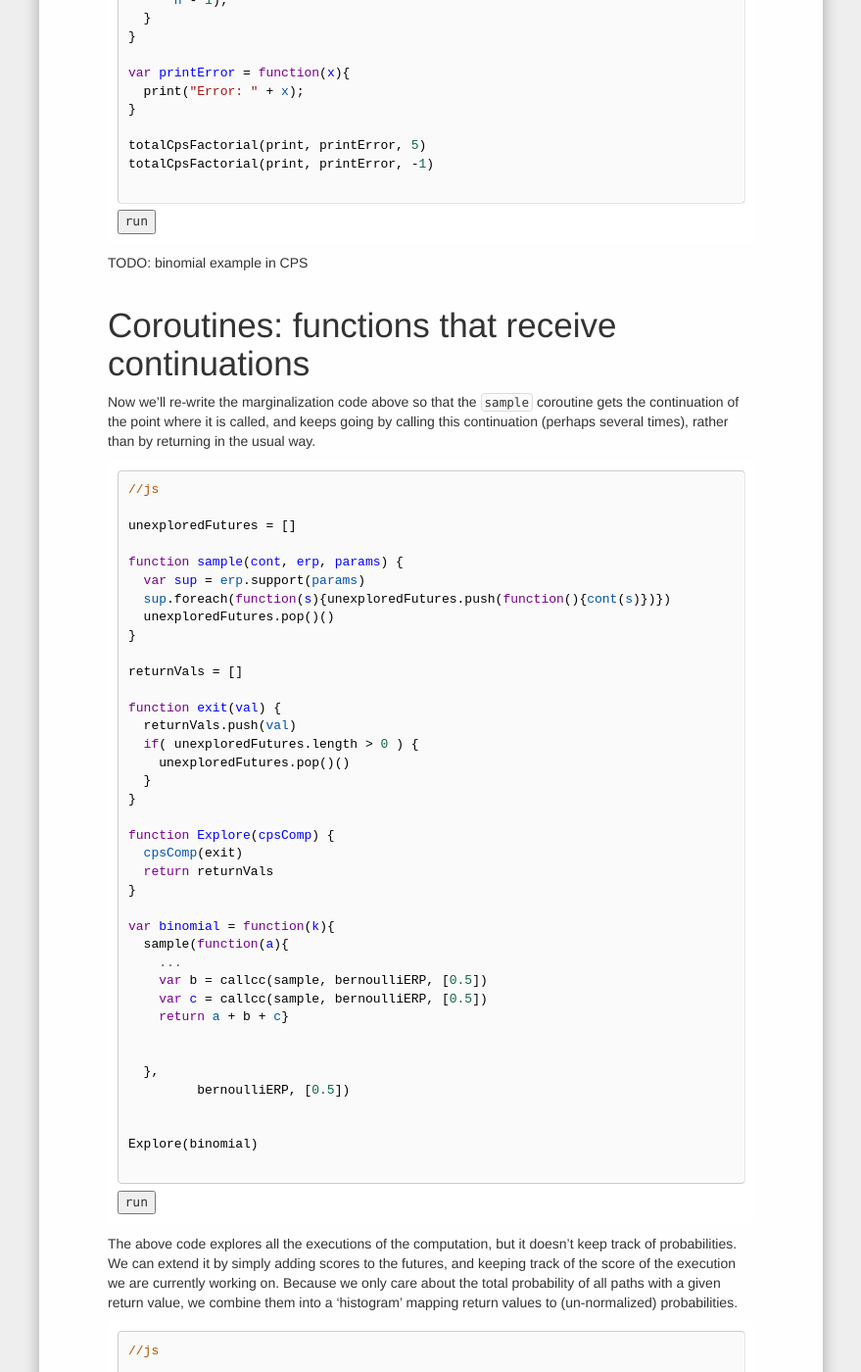
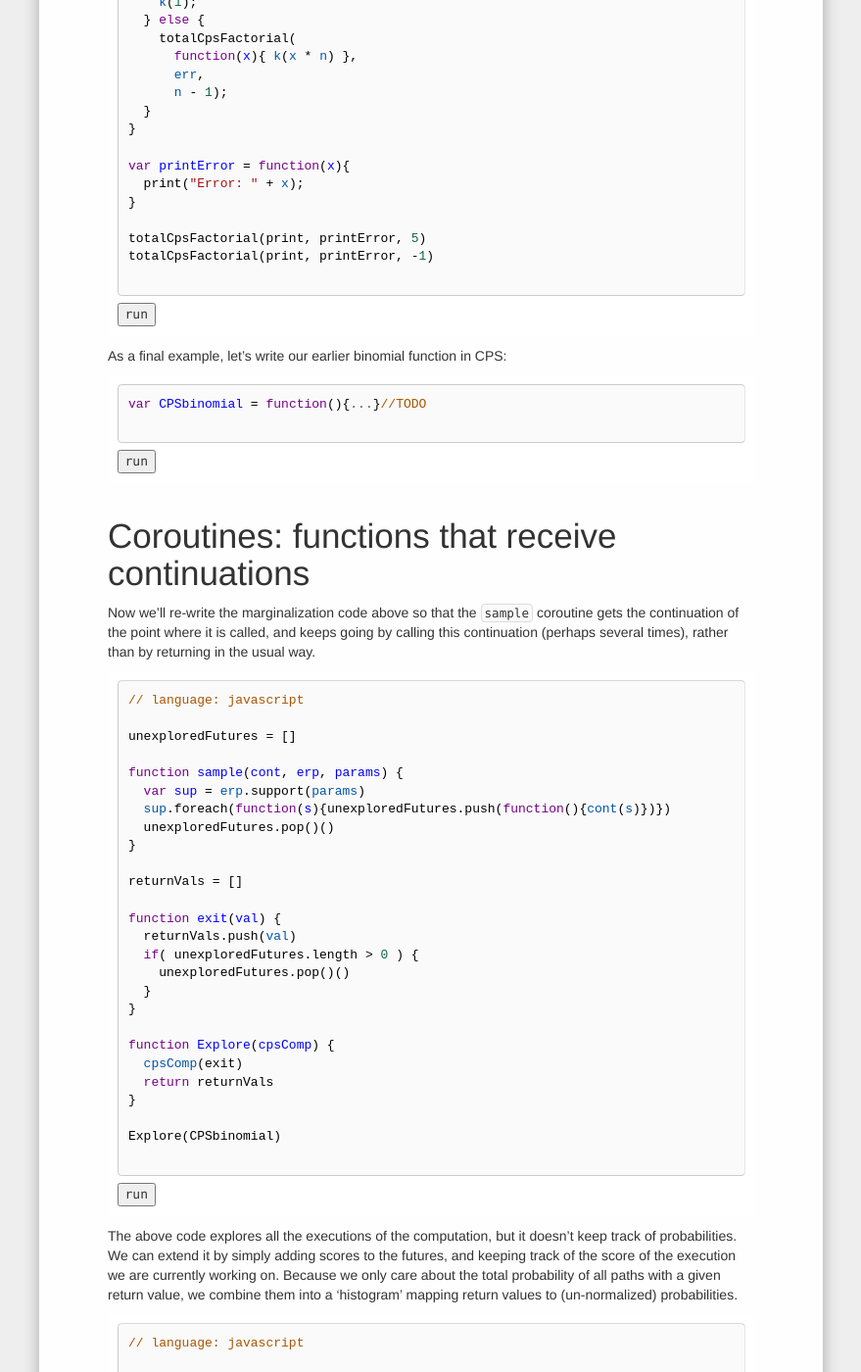
Before and after one commit to probmods/dippl, a Jekyll site: the page built from lectures/03-enumeration.md, in a window 1280 px wide and 1400 px high, scrolled down 3613 px. Shown: the whole window at 98% size, without its empty margins (200-1079 px from the left). Built offline with Jekyll 4.4.1, drawn with Linux system fonts in a browser that asks for light colours; nearby versions of some CDN libraries; library files that are not in the unit come from our copies; a script that is not in the unit is left out; some of the changed text lies outside the part shown.

Commit message:
cleaning up enumeration

```diff
--- a/lectures/03-enumeration.md
+++ b/lectures/03-enumeration.md
@@ -13,7 +13,8 @@ var binomial = function(){
     var a = sample(bernoulliERP, [0.5])
     var b = sample(bernoulliERP, [0.5])
     var c = sample(bernoulliERP, [0.5])
-    return a + b + c}
+    return a + b + c
+}
 
 Enumerate(binomial)
 ~~~
@@ -21,7 +22,7 @@ Enumerate(binomial)
 We can view `sample` and `factor` as coroutines for exploring a computation, which are installed by an inference operator.
 
 ~~~
-//js
+// language: javascript
 
 function sample(erp, params) {
   return erp.support()[0]
@@ -30,12 +31,6 @@ function sample(erp, params) {
 function Marginalize(comp) {
   return comp()
 }
-
-var binomial = function(){
-    var a = sample(bernoulliERP, [0.5])
-    var b = sample(bernoulliERP, [0.5])
-    var c = sample(bernoulliERP, [0.5])
-    return a + b + c}
 
 Marginalize(binomial)
 ~~~
@@ -163,7 +158,11 @@ totalCpsFactorial(print, printError, 5)
 totalCpsFactorial(print, printError, -1)
 ~~~~
 
-TODO: binomial example in CPS
+As a final example, let's write our earlier binomial function in CPS:
+
+~~~
+var CPSbinomial = function(){...}//TODO
+~~~
 
 
 # Coroutines: functions that receive continuations
@@ -171,7 +170,7 @@ TODO: binomial example in CPS
 Now we'll re-write the marginalization code above so that the `sample` coroutine gets the continuation of the point where it is called, and keeps going by calling this continuation (perhaps several times), rather than by returning in the usual way.
 
 ~~~
-//js
+// language: javascript
 
 unexploredFutures = []
 
@@ -195,25 +194,13 @@ function Explore(cpsComp) {
   return returnVals
 }
 
-var binomial = function(k){
-  sample(function(a){
-    ...
-    var b = callcc(sample, bernoulliERP, [0.5])
-    var c = callcc(sample, bernoulliERP, [0.5])
-    return a + b + c}
-
-
-  },
-         bernoulliERP, [0.5])
-
-
-Explore(binomial)
+Explore(CPSbinomial)
 ~~~
 
 The above code explores all the executions of the computation, but it doesn't keep track of probabilities. We can extend it by simply adding scores to the futures, and keeping track of the score of the execution we are currently working on. Because we only care about the total probability of all paths with a given return value, we combine them into a 'histogram' mapping return values to (un-normalized) probabilities.
 
 ~~~
-//js
+// language: javascript
 
 unexploredFutures = []
 currScore = 0
@@ -243,25 +230,13 @@ function Marginalize(cpsComp) {
   return returnHist
 }
 
-var binomial = function(k){
-  sample(function(a){
-    ...
-    var b = callcc(sample, bernoulliERP, [0.5])
-    var c = callcc(sample, bernoulliERP, [0.5])
-    return a + b + c}
-
-
-  },
-         bernoulliERP, [0.5])
-
-
-Marginalize(binomial)
+Marginalize(CPSbinomial)
 ~~~
 
 Finally we need to deal with factor statements -- easy because they simply add a number to the current score -- and renormalize the final distribution.
 
 ~~~
-//js
+// language: javascript
 
 unexploredFutures = []
 currScore = 0
@@ -290,24 +265,19 @@ function exit(val) {
 
 function Marginalize(cpsComp) {
   cpsComp(exit)
-  //normalize
-  ...
+
+  //normalize:
+  var norm = 0
+  for (var v in returnHist) {
+    norm += returnHist[v];
+  }
+  for (var v in returnHist) {
+    returnHist[v] = returnHist[v] / norm;
+  }
   return returnHist
 }
 
-var binomial = function(k){
-  sample(function(a){
-    ...
-    var b = callcc(sample, bernoulliERP, [0.5])
-    var c = callcc(sample, bernoulliERP, [0.5])
-    return a + b + c}
-
-
-  },
-         bernoulliERP, [0.5])
-
-
-Marginalize(binomial)
+Marginalize(CPSbinomial)
 ~~~
 
 
```
Also changed, not shown: other parts of lectures/03-enumeration.md (+2 -2 lines).
